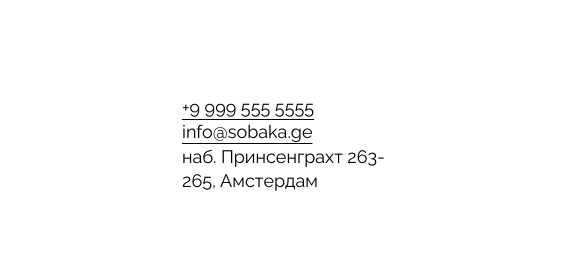
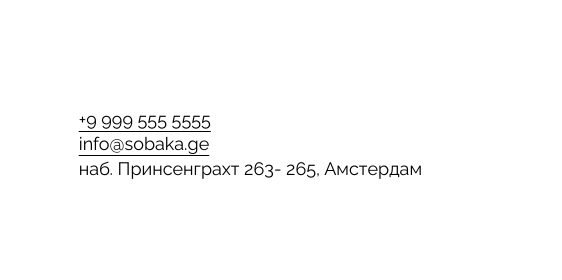
Before and after one commit to DolzhenkoOlga/ono-tebe-nado-fd, a plain HTML site: page index.html in a window 1280 px wide. Shown: the top 280 px of the page, 718-1280 px from the left. Drawn offline with Linux system fonts and the light colour scheme.

Commit message:
финальные стили

```diff
--- a/styles/style.css
+++ b/styles/style.css
@@ -26,7 +26,7 @@
 }
 
 .link-active .header__link {
-   text-decoration: none;
+  text-decoration: none;
 }
 
 .header__logo-image {
@@ -44,7 +44,7 @@
   font-style: normal;
 }
 
-.header__address {
+.address-block__header {
   max-width: 240px;
 }
 
```
